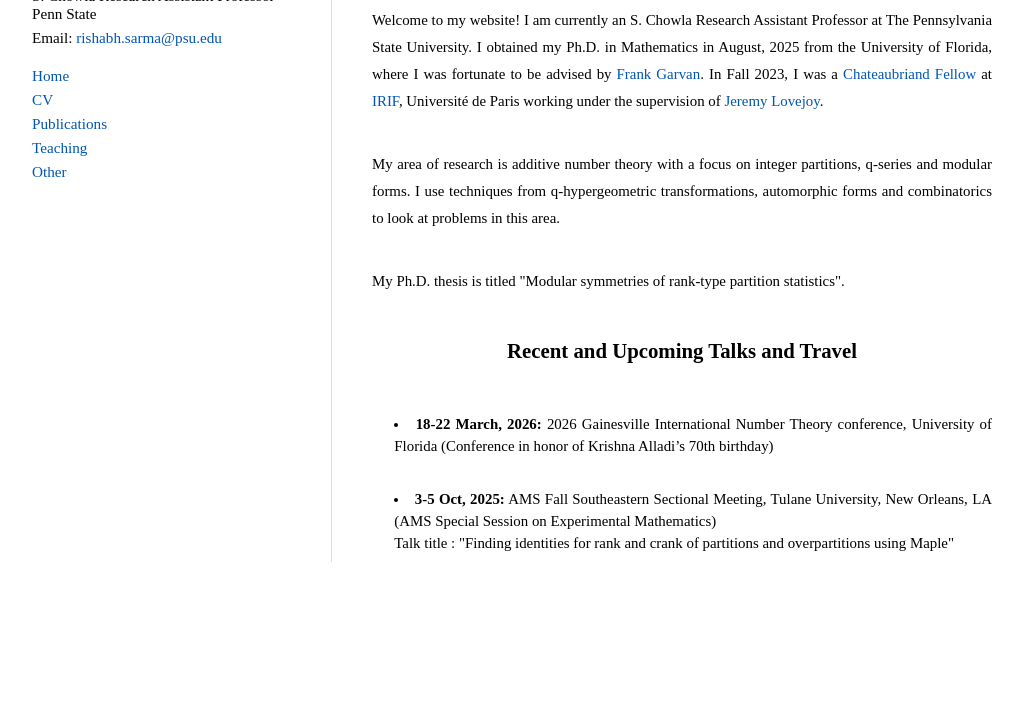
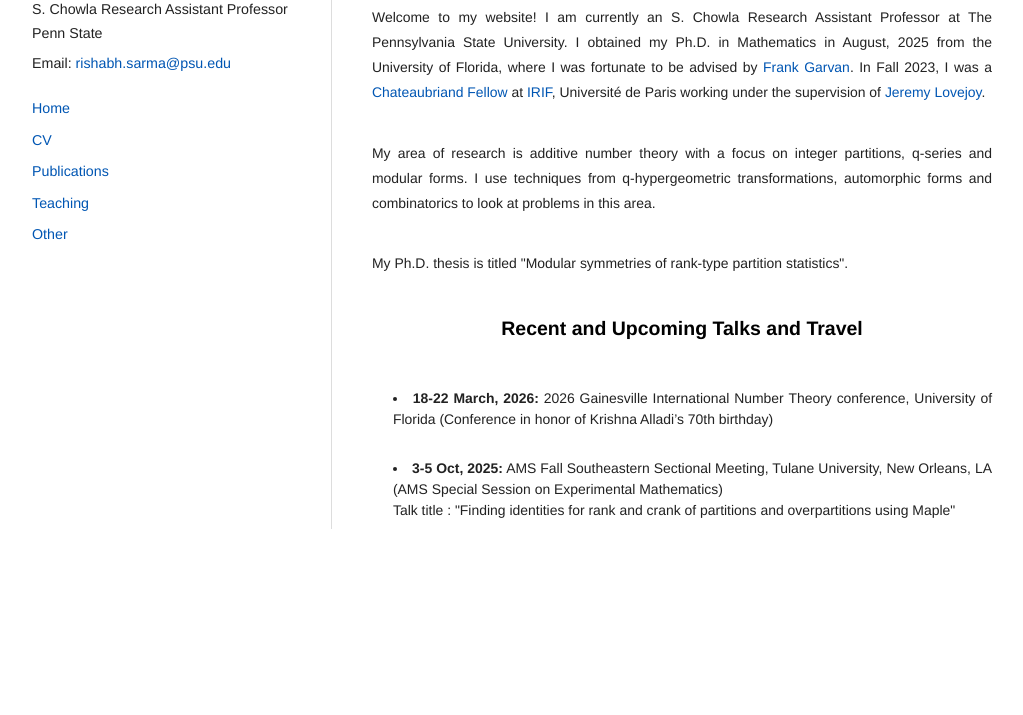
Before and after one commit to rishabh-sarma/rishabh-sarma.github.io, a plain HTML site: page index.html in a window 1280 px wide. Shown: the part 85-800 px from the top of the page, without its empty margins (128-1151 px from the left). Drawn offline with Linux system fonts and the light colour scheme.

Commit message:
Update styles.css

```diff
--- a/styles.css
+++ b/styles.css
@@ -6,6 +6,16 @@
 }
 
 /* Body */
+body {
+  font-family: "Helvetica Neue", "Segoe UI", Arial, sans-serif;
+  font-size: 15px;
+  color: #222;
+  background-color: #fff;
+  line-height: 1.7;
+  -webkit-font-smoothing: antialiased;
+  -moz-osx-font-smoothing: grayscale;
+}
+
 .pub-list,
 .pub-list li {
   font-family: inherit;      /* ensures it follows the body font */
```
